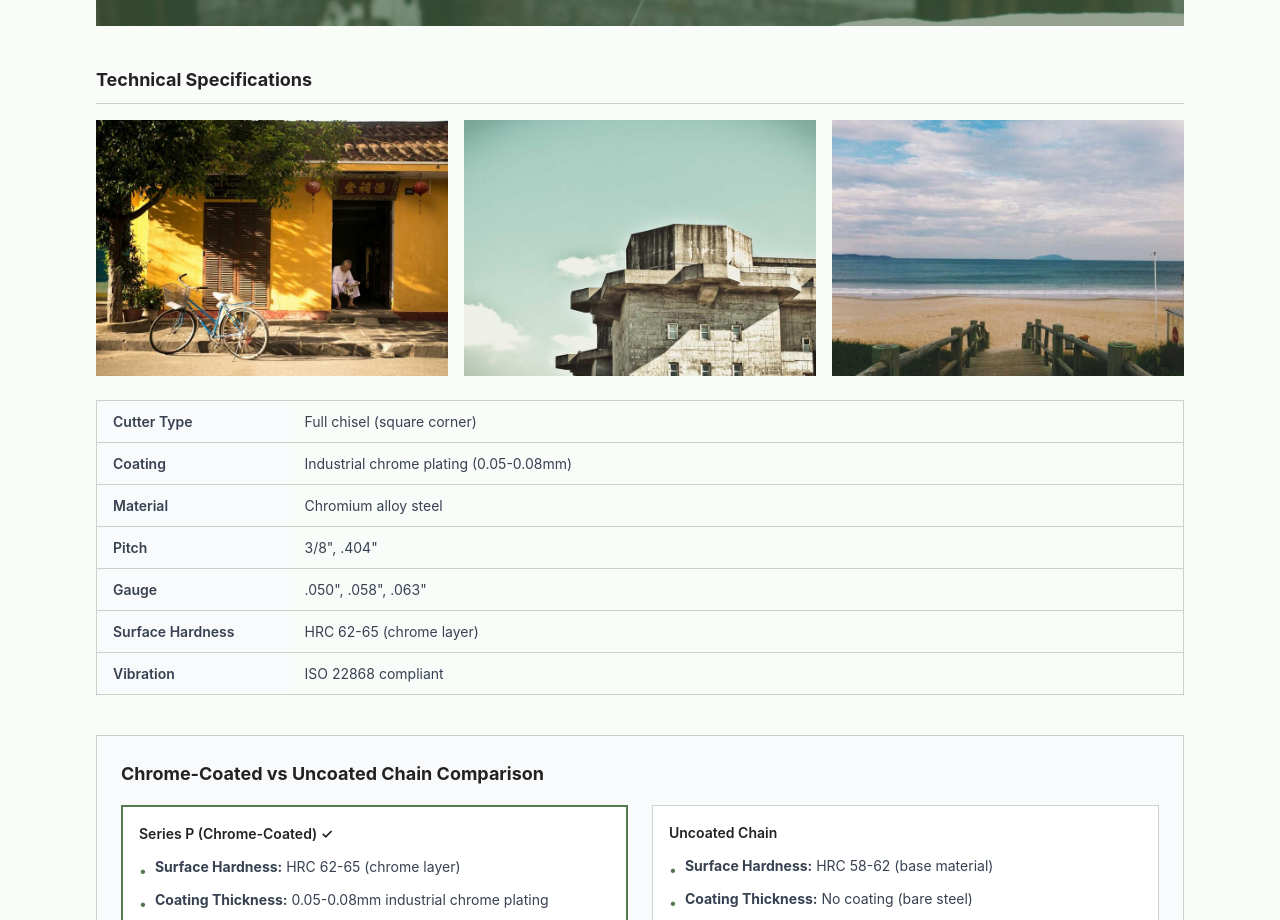
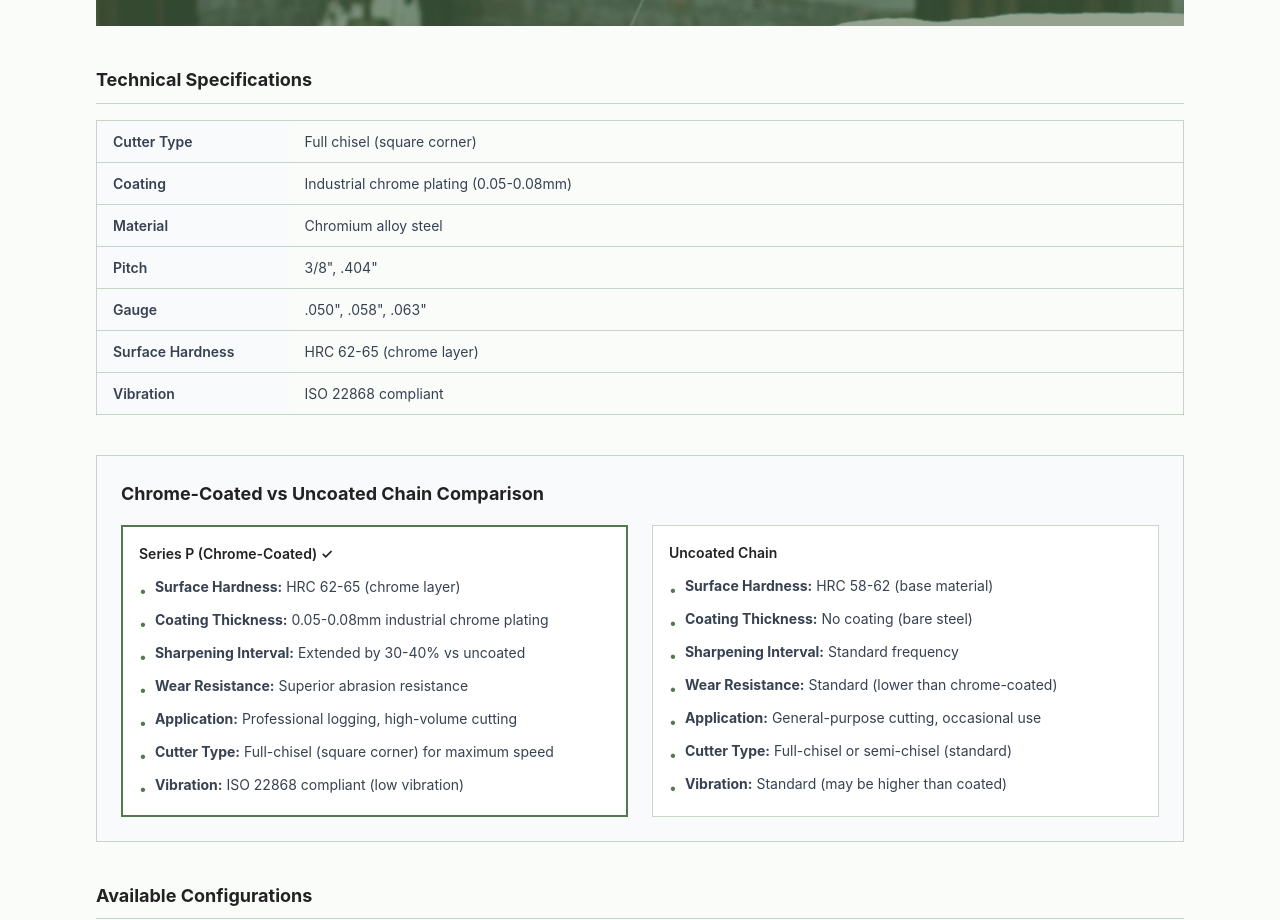
Before and after one commit to LoganOYoung/chainsaw-chain-supplier-borealgrit, a Next.js app: page /products/series-p in a window 1280 px wide. Shown: the part 782-1702 px from the top of the page. Built offline with nearby package versions, Linux system fonts and the light colour scheme.

Commit message:
Remove three product detail images from Technical Specifications in Series E, W, P (align with Oregon-style table-only spec)

```diff
--- a/app/products/series-e/page.tsx
+++ b/app/products/series-e/page.tsx
@@ -55,37 +55,6 @@ export default function SeriesEPage() {
         {/* Technical Specifications */}
         <section className="mb-10">
           <h2 className="text-lg font-bold text-text-main mb-4 border-b border-forest-brand/30 pb-2">Technical Specifications</h2>
-
-          {/* Product Detail Images */}
-          <div className="grid grid-cols-1 md:grid-cols-3 gap-4 mb-6">
-            <div className="relative w-full h-48 md:h-64 rounded-none overflow-hidden bg-gray-50">
-              <Image
-                src="/images/products/series-e-detail-kerf.jpg"
-                alt="Series E narrow kerf chain cross-section showing .043 inch kerf width measurement"
-                fill
-                className="object-cover"
-                sizes="(max-width: 768px) 100vw, (max-width: 1200px) 33vw, 400px"
-              />
-            </div>
-            <div className="relative w-full h-48 md:h-64 rounded-none overflow-hidden bg-gray-50">
-              <Image
-                src="/images/products/series-e-detail-cutter.jpg"
-                alt="Series E semi-chisel cutter close-up showing rounded-none corner design for battery saws"
-                fill
-                className="object-cover"
-                sizes="(max-width: 768px) 100vw, (max-width: 1200px) 33vw, 400px"
-              />
-            </div>
-            <div className="relative w-full h-48 md:h-64 rounded-none overflow-hidden bg-gray-50">
-              <Image
-                src="/images/products/series-e-detail-chain.jpg"
-                alt="Series E chain on battery-powered saw bar showing low profile design"
-                fill
-                className="object-cover"
-                sizes="(max-width: 768px) 100vw, (max-width: 1200px) 33vw, 400px"
-              />
-            </div>
-          </div>
 
           <div className="table-responsive -mx-4 sm:mx-0">
             <table className="w-full min-w-[400px] text-sm border border-forest-brand/30">
--- a/app/products/series-p/page.tsx
+++ b/app/products/series-p/page.tsx
@@ -69,37 +69,6 @@ export default function SeriesPPage() {
         {/* Technical Specifications */}
         <section className="mb-10">
           <h2 className="text-lg font-bold text-text-main mb-4 border-b border-forest-brand/30 pb-2">Technical Specifications</h2>
-
-          {/* Product Detail Images */}
-          <div className="grid grid-cols-1 md:grid-cols-3 gap-4 mb-6">
-            <div className="relative w-full h-48 md:h-64 rounded-none overflow-hidden bg-gray-50">
-              <Image
-                src="/images/products/series-p-detail-cutter.jpg"
-                alt="Series P full-chisel square-corner cutter close-up showing razor-sharp cutting edge"
-                fill
-                className="object-cover"
-                sizes="(max-width: 768px) 100vw, (max-width: 1200px) 33vw, 400px"
-              />
-            </div>
-            <div className="relative w-full h-48 md:h-64 rounded-none overflow-hidden bg-gray-50">
-              <Image
-                src="/images/products/series-p-detail-chrome.jpg"
-                alt="Series P industrial chrome coating detail showing hardened surface layer"
-                fill
-                className="object-cover"
-                sizes="(max-width: 768px) 100vw, (max-width: 1200px) 33vw, 400px"
-              />
-            </div>
-            <div className="relative w-full h-48 md:h-64 rounded-none overflow-hidden bg-gray-50">
-              <Image
-                src="/images/products/series-p-detail-edge.jpg"
-                alt="Series P cutter edge showing extended sharpening interval and wear resistance"
-                fill
-                className="object-cover"
-                sizes="(max-width: 768px) 100vw, (max-width: 1200px) 33vw, 400px"
-              />
-            </div>
-          </div>
 
           <div className="table-responsive -mx-4 sm:mx-0">
             <table className="w-full min-w-[400px] text-sm border border-forest-brand/30">
--- a/app/products/series-w/page.tsx
+++ b/app/products/series-w/page.tsx
@@ -69,37 +69,6 @@ export default function SeriesWPage() {
         {/* Technical Specifications */}
         <section className="mb-10">
           <h2 className="text-lg font-bold text-text-main mb-4 border-b border-forest-brand/30 pb-2">Technical Specifications</h2>
-
-          {/* Product Detail Images */}
-          <div className="grid grid-cols-1 md:grid-cols-3 gap-4 mb-6">
-            <div className="relative w-full h-48 md:h-64 rounded-none overflow-hidden bg-gray-50">
-              <Image
-                src="/images/products/series-w-detail-cutter.jpg"
-                alt="Series W semi-chisel cutter close-up showing rounded-none corner design for frozen wood cutting"
-                fill
-                className="object-cover"
-                sizes="(max-width: 768px) 100vw, (max-width: 1200px) 33vw, 400px"
-              />
-            </div>
-            <div className="relative w-full h-48 md:h-64 rounded-none overflow-hidden bg-gray-50">
-              <Image
-                src="/images/products/series-w-detail-material.jpg"
-                alt="Series W CrNiMo alloy steel chain link showing nitriding surface treatment"
-                fill
-                className="object-cover"
-                sizes="(max-width: 768px) 100vw, (max-width: 1200px) 33vw, 400px"
-              />
-            </div>
-            <div className="relative w-full h-48 md:h-64 rounded-none overflow-hidden bg-gray-50">
-              <Image
-                src="/images/products/series-w-detail-edge.jpg"
-                alt="Series W cutter edge retention showing durability in dirty and frozen conditions"
-                fill
-                className="object-cover"
-                sizes="(max-width: 768px) 100vw, (max-width: 1200px) 33vw, 400px"
-              />
-            </div>
-          </div>
 
           <div className="table-responsive -mx-4 sm:mx-0">
             <table className="w-full min-w-[400px] text-sm border border-forest-brand/30">
```
